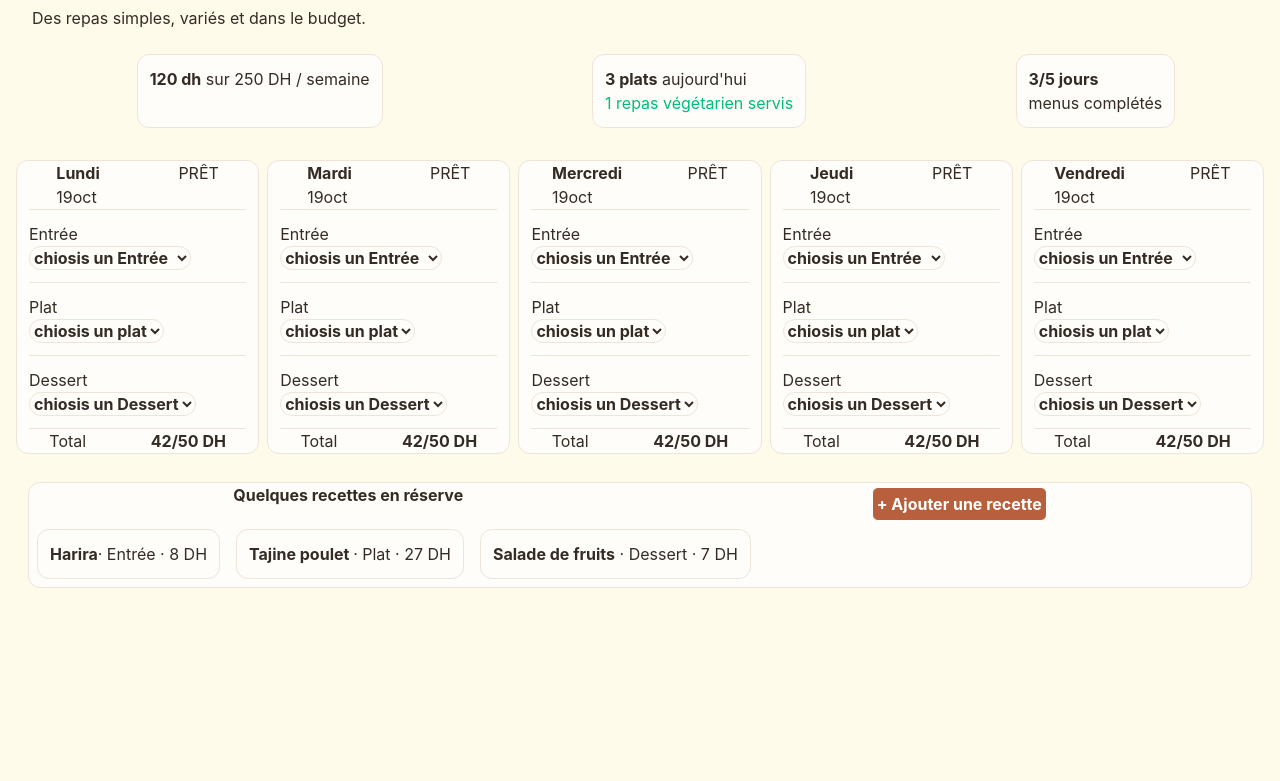
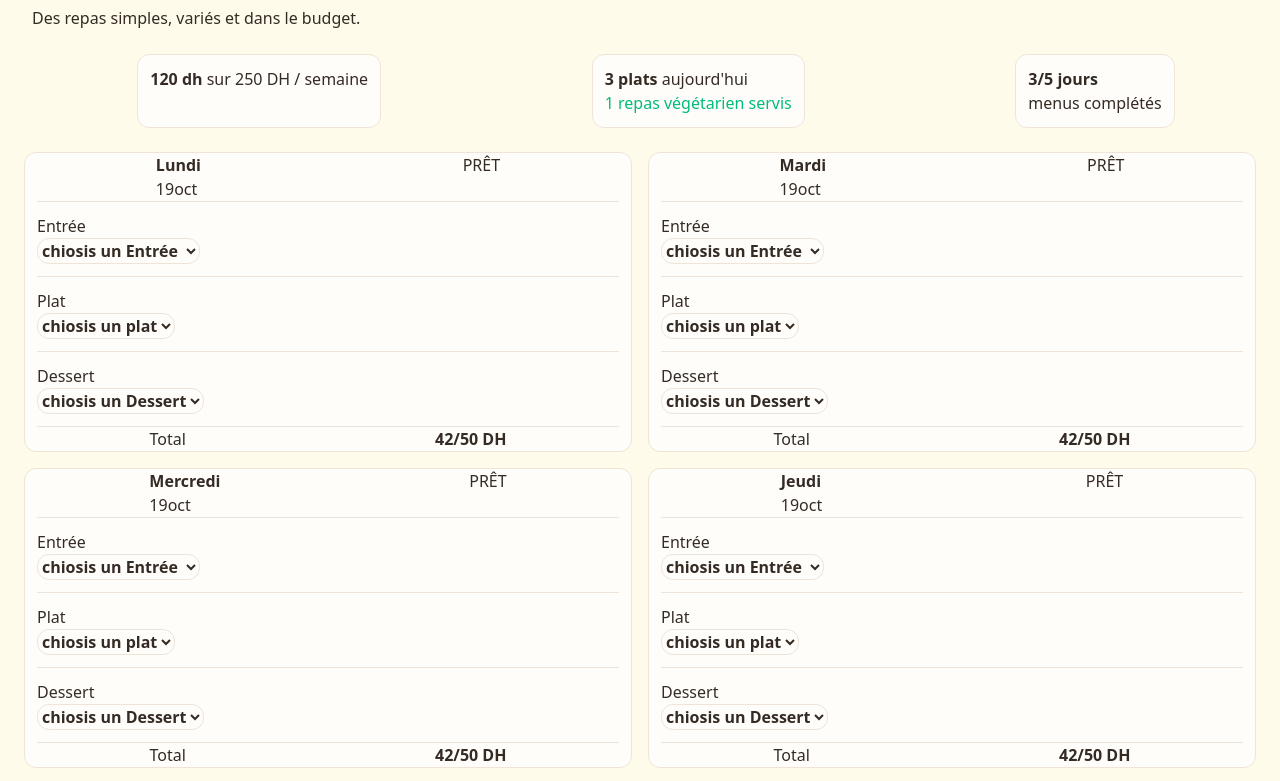
Before and after one commit to ilyassennaanea/Cantina, a website: page index.html in a window 1280 px wide. Shown: the part 170-951 px from the top of the page. Before the commit the page ends 800 px from the top, so only its background shows below. Drawn offline with nearby package versions, Linux system fonts and the light colour scheme.

Commit message:
feat:Update

```diff
--- a/index.html
+++ b/index.html
@@ -6,9 +6,10 @@
     <meta name="viewport" content="width=device-width, initial-scale=1.0">
     <!-- <link rel="stylesheet" href="/my-project/output.css">  -->
     <title>Youcode Cantine</title>
-    <link href="./src/output.css" rel="stylesheet">
+    <!-- <link href="./src/output.css" rel="stylesheet"> -->
 
 
+    <script src="https://cdn.jsdelivr.net/npm/@tailwindcss/browser@4"></script>
 </head>
 
 <body class="bg-amber-50">
@@ -25,7 +26,7 @@
 
     </header>
     </header>
-    <main fixed inset-0 bg-black/50 z-50>
+    <main>
         <section class=" ml-8"><br>
             <h1 class="text-3xl font-bold text-[#342B25]">À table cette semaine</h1><br>
             <p class="text-[#342B25]">Des repas simples, variés et dans le budget.</p><br>
@@ -43,8 +44,8 @@
                 </div>
             </div>
         </section><br>
-        <section class="flex flex-wrap  gap-2 mt-2 mx-4">
-            <article class="border border-[#EEE4DA] bg-[#FFFDF9] text-[#342B25] rounded-xl w-1/2">
+        <section class="mx-6 grid grid-cols-2 gap-4">
+            <article class="border border-[#EEE4DA] bg-[#FFFDF9] text-[#342B25] rounded-xl ">
                 <div class="flex justify-around ">
                     <p><b>Lundi</b><br>19oct</p>
                     <p>PRÊT</p>
@@ -82,7 +83,7 @@
                     <p><b>42/50 DH</b></p>
                 </div>
             </article>
-            <article class="border border-[#EEE4DA] bg-[#FFFDF9] text-[#342B25] rounded-xl w-1/2">
+            <article class="border border-[#EEE4DA] bg-[#FFFDF9] text-[#342B25] rounded-xl ">
                 <div class="flex justify-around ">
                     <p><b>Mardi</b><br>19oct</p>
                     <p>PRÊT</p>
@@ -120,7 +121,7 @@
                     <p><b>42/50 DH</b></p>
                 </div>
             </article>
-            <article class="border border-[#EEE4DA] bg-[#FFFDF9] text-[#342B25] rounded-xl w-1/2">
+            <article class="border border-[#EEE4DA] bg-[#FFFDF9] text-[#342B25] rounded-xl ">
                 <div class="flex justify-around ">
                     <p><b>Mercredi</b><br>19oct</p>
                     <p>PRÊT</p>
@@ -158,7 +159,7 @@
                     <p><b>42/50 DH</b></p>
                 </div>
             </article>
-            <article class="border border-[#EEE4DA] bg-[#FFFDF9] text-[#342B25] rounded-xl w-1/2">
+            <article class="border border-[#EEE4DA] bg-[#FFFDF9] text-[#342B25] rounded-xl ">
                 <div class="flex justify-around ">
                     <p><b>Jeudi</b><br>19oct</p>
                     <p>PRÊT</p>
@@ -196,7 +197,7 @@
                     <p><b>42/50 DH</b></p>
                 </div>
             </article>
-            <article class="border border-[#EEE4DA] bg-[#FFFDF9] text-[#342B25] rounded-xl w-1/2">
+            <article class="border border-[#EEE4DA] bg-[#FFFDF9] text-[#342B25] rounded-xl ">
                 <div class="flex justify-around ">
                     <p><b>Vendredi</b><br>19oct</p>
                     <p>PRÊT</p>
@@ -256,11 +257,11 @@
             </div>
 
         </section>
-        <dialog id="recipeDialog" class="absolute inset-0 m-auto  p-6 rounded-lg shadow-xl">
-            <div class="h-62 w-240 bg-[#FFFDF9] text-[#342B25] border border-[#EEE4DA]  rounded-xl">
-                <form id="recipeForm" class="">
+        <dialog id="recipeDialog" class="  m-auto p-6 rounded-lg ">
+            <div class="h-62 bg-[#fffaf9] text-[#342B25] border border-[#EEE4DA] w-3xl  rounded-xl m-auto">
+                <form id="recipeForm">
                     <input name="name" placeholder="Nom de la recette" required><br>
-                    <select name="category">
+                    <select name="category" class="">
                         <option>Entrée</option>
                         <option>Plat</option>
                         <option>Dessert</option>
@@ -292,6 +293,8 @@ form.addEventListener('submit', (event) => {
   dialog.close();
 });
 </script>
+
+
 </body>
 
 </html>
```
